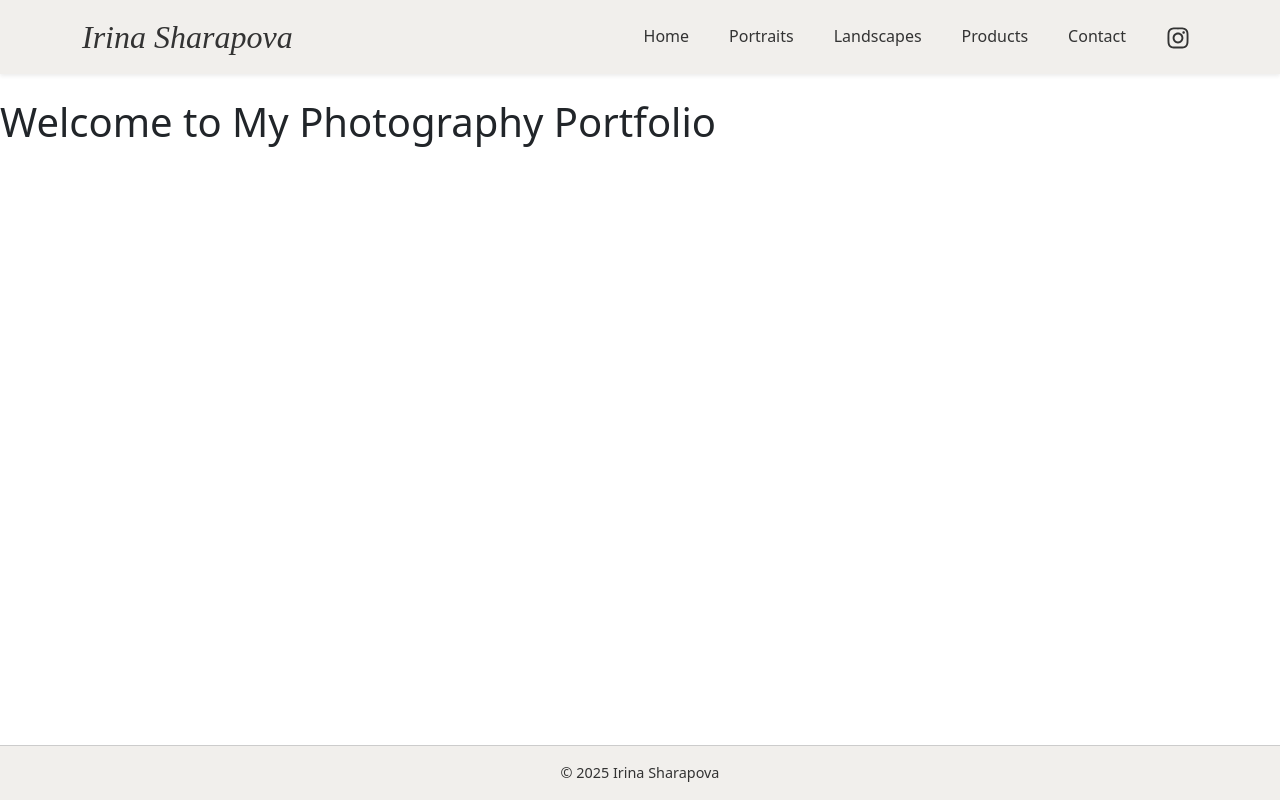
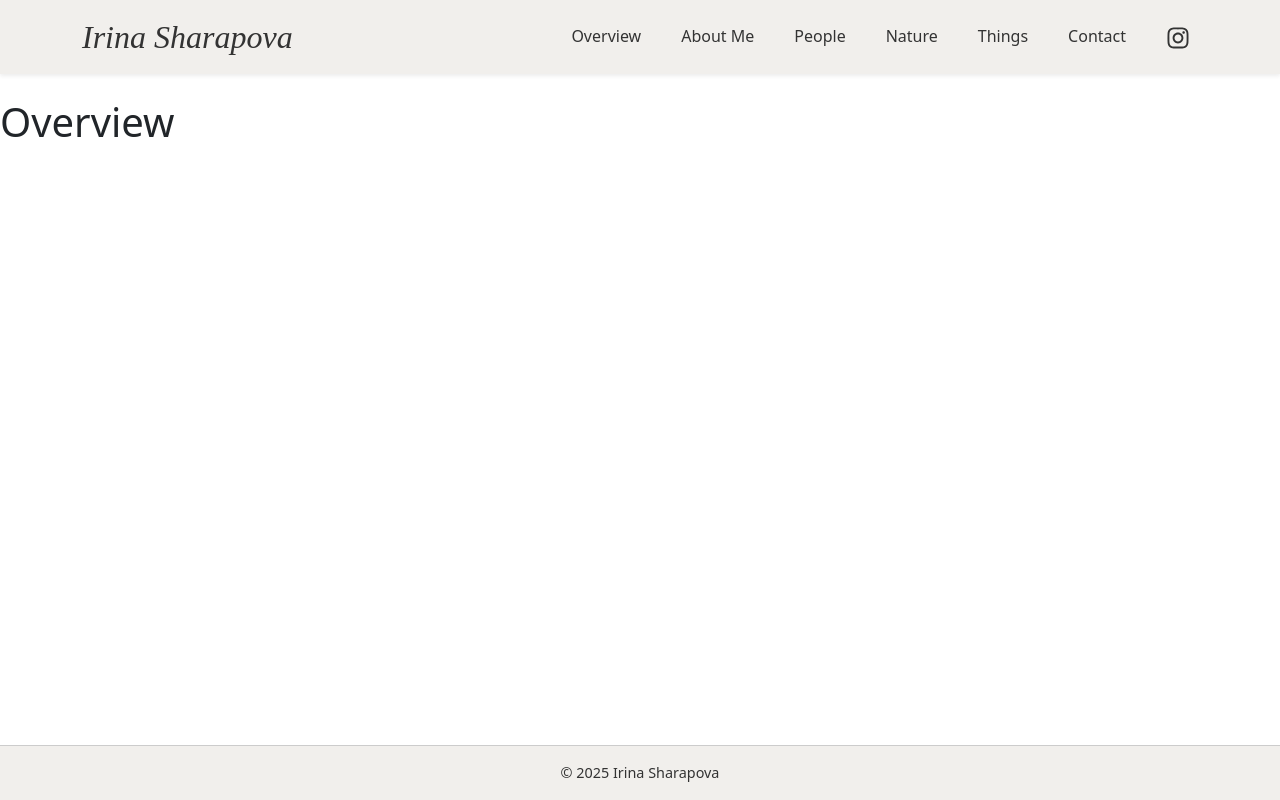
Before and after one commit to irena-sharapova/Portfolio_project, a React (Vite) app: page / in a window 1280 px wide. Built offline with nearby package versions, Linux system fonts and the light colour scheme; a web font is replaced by a local one.

Commit message:
Changed menu options

```diff
--- a/src/App.jsx
+++ b/src/App.jsx
@@ -1,11 +1,13 @@
 import { BrowserRouter as Router, Routes, Route } from 'react-router-dom';
 import MyNavbar from './components/Navbar';
-import Home from './pages/Home';
-import Portraits from './pages/Portraits';
-import Landscapes from './pages/Landscapes';
-import Products from './pages/Products';
+import Overview from './pages/Overview';
+import AboutMe from './pages/AboutMe';
+import People from './pages/People';
+import Nature from './pages/Nature';
+import Things from './pages/Things';
 import Contact from './pages/Contact';
 import Footer from './components/Footer';
+
 
 
 function App() {
@@ -14,10 +16,11 @@ function App() {
       <MyNavbar />
       <div style={{ flex: 1 }}>
       <Routes>
-        <Route path="/" element={<Home />} />
-        <Route path="/portraits" element={<Portraits />} />
-        <Route path="/landscapes" element={<Landscapes />} />
-        <Route path="/products" element={<Products />} />
+        <Route path="/" element={<Overview />} />
+        <Route path="/aboutme" element={<AboutMe />} />
+        <Route path="/people" element={<People />} />
+        <Route path="/nature" element={<Nature />} />
+        <Route path="/things" element={<Things />} />
         <Route path="/contact" element={<Contact />} />
       </Routes>
       </div>
--- a/src/components/Navbar.jsx
+++ b/src/components/Navbar.jsx
@@ -14,10 +14,11 @@ function MyNavbar() {
                 <Navbar.Toggle aria-controls="basic-navbar-nav" />
                 <Navbar.Collapse id="basic-navbar-nav">
                     <Nav className="ms-auto gap-4">
-                        <Nav.Link as={Link} to="/">Home</Nav.Link>
-                        <Nav.Link as={Link} to="/portraits">Portraits</Nav.Link>
-                        <Nav.Link as={Link} to="/landscapes">Landscapes</Nav.Link>
-                        <Nav.Link as={Link} to="/products">Products</Nav.Link>
+                        <Nav.Link as={Link} to="/">Overview</Nav.Link>
+                        <Nav.Link as={Link} to="/aboutme">About Me</Nav.Link>
+                        <Nav.Link as={Link} to="/people">People</Nav.Link>
+                        <Nav.Link as={Link} to="/nature">Nature</Nav.Link>
+                        <Nav.Link as={Link} to="/things">Things</Nav.Link>
                         <Nav.Link as={Link} to="/contact">Contact</Nav.Link>
                     <Nav.Link
                         href="https://www.instagram.com/irena_sharapova/"
--- /dev/null
+++ b/src/pages/AboutMe.jsx
@@ -0,0 +1,7 @@
+export default function AboutMe() {
+    return (
+      <div className="p-6">
+        <h1 className="text-3xl font-bold">About me page</h1>
+      </div>
+    );
+  }
--- a/src/pages/Home.jsx
+++ /dev/null
@@ -1,7 +0,0 @@
-export default function Home() {
-    return (
-      <div className="p-6">
-        <h1 className="text-3xl font-bold">Welcome to My Photography Portfolio</h1>
-      </div>
-    );
-  }
--- a/src/pages/Landscapes.jsx
+++ /dev/null
@@ -1,7 +0,0 @@
-export default function Landscapes() {
-    return (
-      <div className="p-6">
-        <h1 className="text-3xl font-bold">Plase for landscape photography</h1>
-      </div>
-    );
-  }
--- /dev/null
+++ b/src/pages/Nature.jsx
@@ -0,0 +1,7 @@
+export default function Nature() {
+    return (
+      <div className="p-6">
+        <h1 className="text-3xl font-bold">Nature Portfolio</h1>
+      </div>
+    );
+  }
--- /dev/null
+++ b/src/pages/Overview.jsx
@@ -0,0 +1,7 @@
+export default function Overview() {
+    return (
+      <div className="p-6">
+        <h1 className="text-3xl font-bold">Overview</h1>
+      </div>
+    );
+  }
--- /dev/null
+++ b/src/pages/People.jsx
@@ -0,0 +1,7 @@
+export default function People() {
+    return (
+      <div className="p-6">
+        <h1 className="text-3xl font-bold">People</h1>
+      </div>
+    );
+  }
--- a/src/pages/Portraits.jsx
+++ /dev/null
@@ -1,7 +0,0 @@
-export default function Portraits() {
-    return (
-      <div className="p-6">
-        <h1 className="text-3xl font-bold">portriat Portfolio</h1>
-      </div>
-    );
-  }
--- a/src/pages/Products.jsx
+++ /dev/null
@@ -1,7 +0,0 @@
-export default function Products() {
-    return (
-      <div className="p-6">
-        <h1 className="text-3xl font-bold">product Portfolio</h1>
-      </div>
-    );
-  }
--- /dev/null
+++ b/src/pages/Things.jsx
@@ -0,0 +1,7 @@
+export default function Things() {
+    return (
+      <div className="p-6">
+        <h1 className="text-3xl font-bold">Things Portfolio</h1>
+      </div>
+    );
+  }
```
